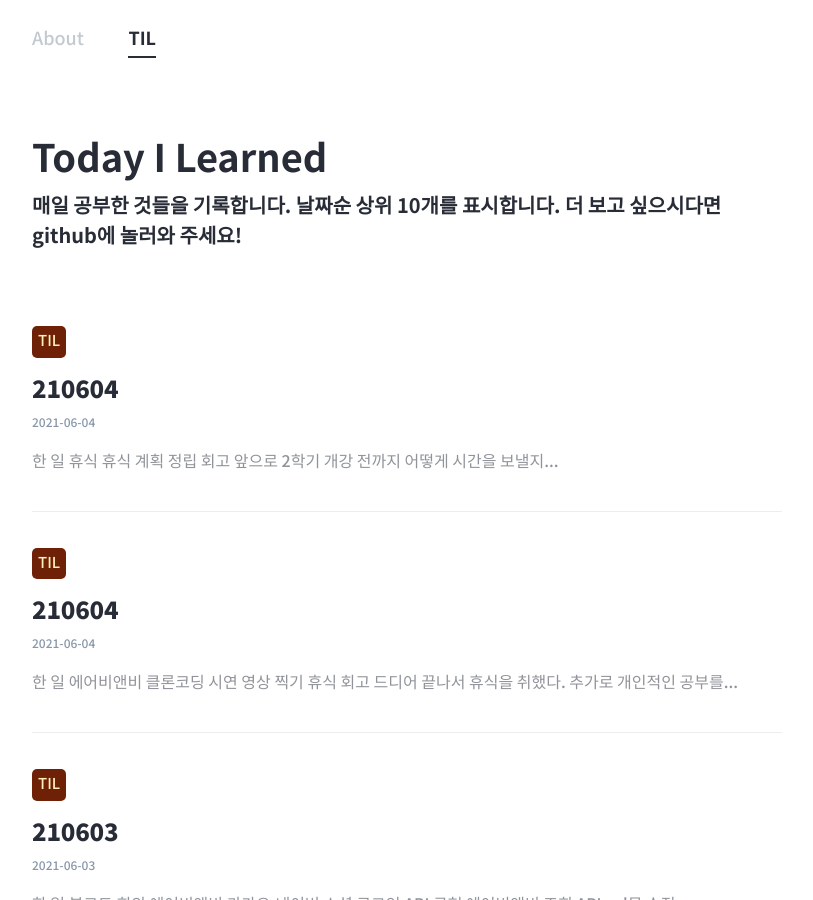
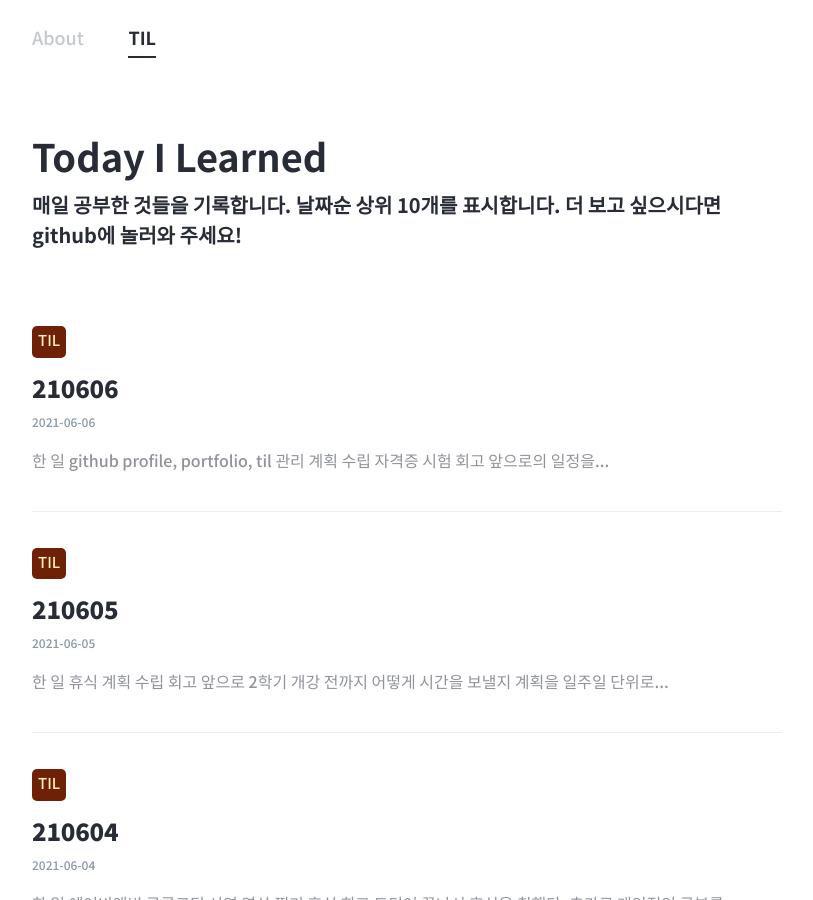
Before and after one commit to defwdahyun0/defwdahyun0.github.io, a Jekyll site: the page built from TIL/index.html, in a window 1280 px wide and 900 px high. Shown: the whole window, without its empty margins (233-1046 px from the left). Built offline with Jekyll 4.4.1, drawn with Linux system fonts in a browser that asks for light colours; some web fonts are replaced.

Commit message:
21.06.06

```diff
--- a/TIL/2021-06-05.md
+++ b/TIL/2021-06-05.md
@@ -1,23 +1,21 @@
 ---
 layout: post
-title: [210604]
+title: [210605]
 subtitle:
 type: "TIL"
-createDate: 2021-06-04
+createDate: 2021-06-05
 til: true
 text: true
 author: "defwdahyun0"
 post-header: false
 header-img:
-order: 32
+order: 33
 ---
 ### **한 일**
 
 1. 휴식
 
-- 휴식
-
-- 계획 정립
+2. 계획 수립
 
 ### **회고**
 
--- /dev/null
+++ b/TIL/2021-06-06.md
@@ -0,0 +1,28 @@
+---
+layout: post
+title: [210606]
+subtitle:
+type: "TIL"
+createDate: 2021-06-06
+til: true
+text: true
+author: "defwdahyun0"
+post-header: false
+header-img:
+order: 34
+---
+### **한 일**
+
+1. github profile, portfolio, til 관리
+
+2. 계획 수립
+
+3. 자격증 시험
+
+### **회고**
+
+앞으로의 일정을 정하는데, 전공 공부의 비중을 어느 정도 두어야 할지 모르겠어서 많이 고민을 해보았다.
+
+진행하고 있는 프로젝트가 있고 방학동안에는 많이 바쁠 것 같아서 우선순위를 뒤로 뒀다.
+
+나중의 전공학점도 불안하지만, 다음학기는 우선 전자과 전공을 많이 들을테니 괜찮을 것이라 믿는다.
```
